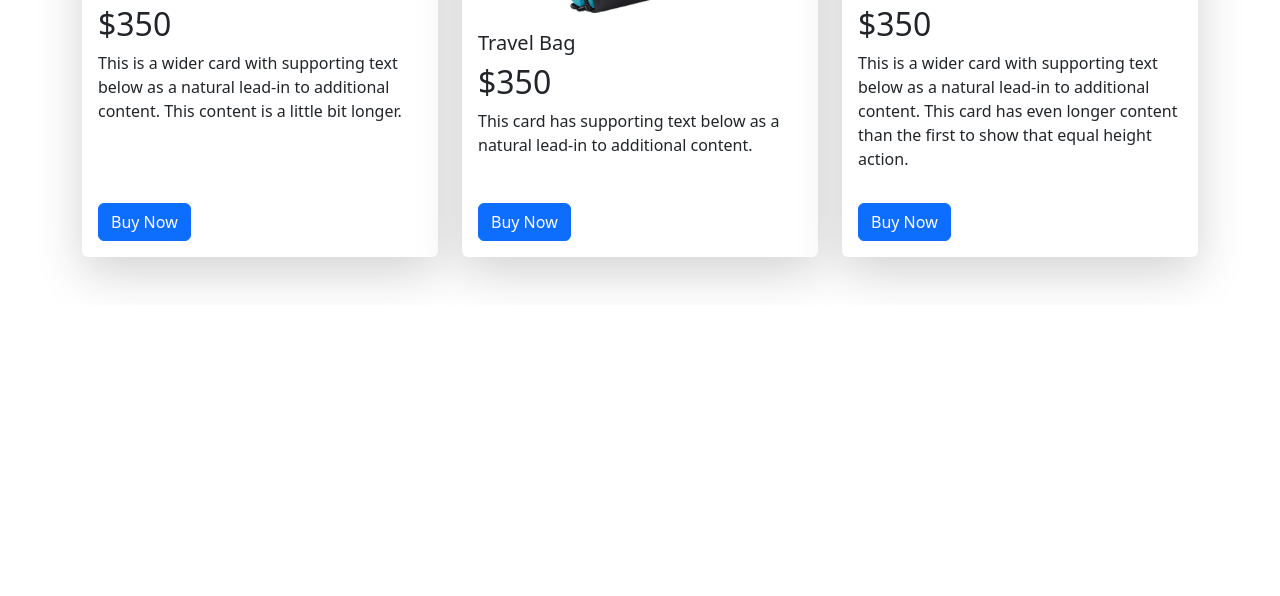
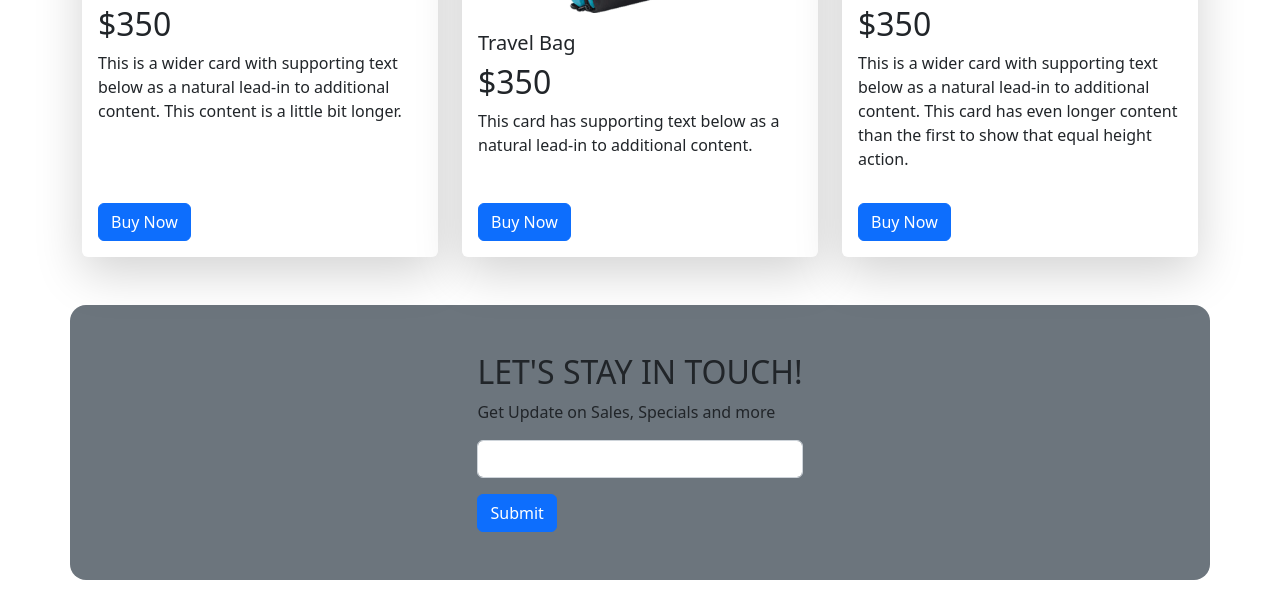
Before and after one commit to NasimHossain60/panda-commers-bootstrap, a plain HTML site: page index.html in a window 1280 px wide. Shown: the part 1944-2540 px from the top of the page. Before the commit the page ends 2249 px from the top, so only its background shows below. Drawn offline with nearby package versions, Linux system fonts and the light colour scheme.

Commit message:
Subscribe Part Done

```diff
--- a/index.html
+++ b/index.html
@@ -325,6 +325,27 @@
         </div>
       </section>
       <!-- Bagpack Category Ends Here -->
+
+      <!-- Subscribe Part Starts Here -->
+      <section
+        class="container p-5 mb-3 rounded-4 d-flex justify-content-center bg-secondary"
+      >
+        <form>
+          <h2>LET'S STAY IN TOUCH!</h2>
+          <p>Get Update on Sales, Specials and more</p>
+          <div class="my-3">
+            <input
+              type="email"
+              class="form-control"
+              id="exampleInputEmail1"
+              aria-describedby="emailHelp"
+            />
+          </div>
+
+          <button type="submit" class="btn btn-primary">Submit</button>
+        </form>
+      </section>
+      <!-- Subscribe Part Ends Here -->
     </main>
 
     <!-- Script link for bootstrap  -->
```
